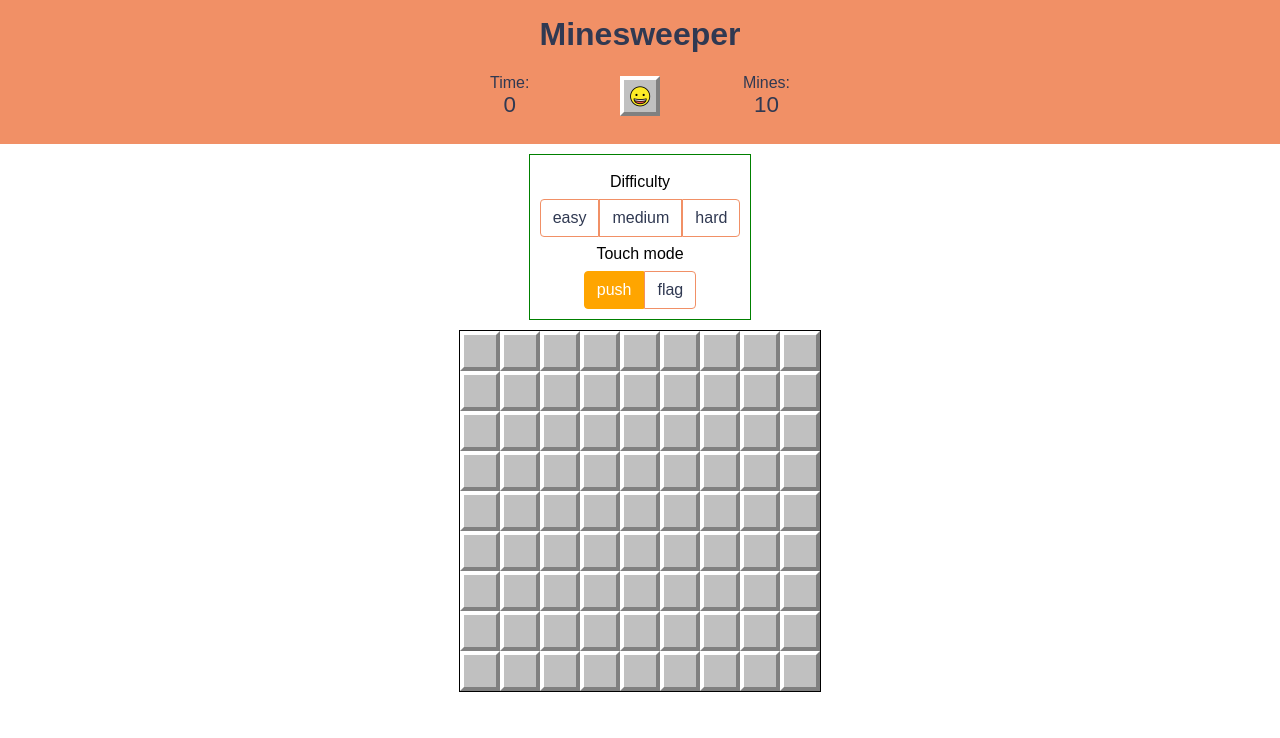
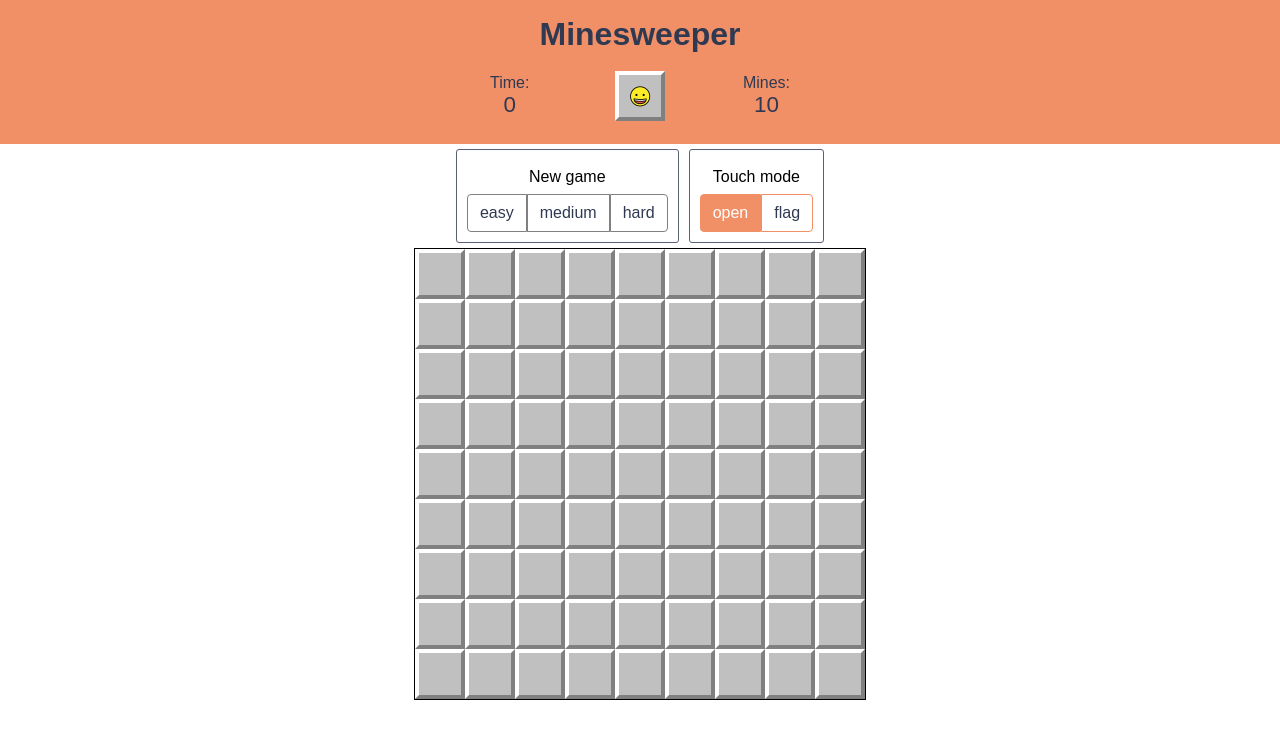
Before and after one commit to paulcacheux/minesweeper, a React (Create React App) app: page / in a window 1280 px wide. Shown: the top 738 px of the page. Built offline with nearby package versions, Linux system fonts and the light colour scheme.

Commit message:
Rework the config box

```diff
--- a/public/css/style.css
+++ b/public/css/style.css
@@ -2,7 +2,7 @@
     --main-bg-color: rgb(192, 192, 192);
     --top-border-color: white;
     --bottom-border-color: rgb(128, 128, 128);
-    --cell-width: 40px;
+    --cell-width: 50px;
     --big-border-width: 4px;
     --small-border-width: 2px;
     --banner-color: var(--main-bg-color);
--- a/src/components/Config.tsx
+++ b/src/components/Config.tsx
@@ -13,7 +13,7 @@ interface IBoardConfigProps {
 
 const BoardConfigLink: React.FC<IBoardConfigProps> = (props: IBoardConfigProps) => {
     return (
-        <a className="btn" href={`?width=${props.width}&height=${props.height}&bombs=${props.bombs}`}>{props.title}</a>
+        <a className="btn select" href={`?width=${props.width}&height=${props.height}&bombs=${props.bombs}`}>{props.title}</a>
     );
 }
 
@@ -26,7 +26,7 @@ interface IClickConfigProps {
 const ToolConfigButton: React.FC<IClickConfigProps> = (props: IClickConfigProps) => {
     const dispatch = useDispatch();
 
-    let className = "btn";
+    let className = "btn tool";
     if (props.active) {
         className += " active";
     }
@@ -44,22 +44,26 @@ const Config: React.FC = () => {
     const leftClickFlagCurrent = useSelector((state: AppState) => state.tools.leftClickFlag);
 
     return (
-        <div id="config-box">
+        <div className="config">
+            <div className="config-box">
                 <div>
-                <p className="config-label">Difficulty</p>
+                    <p className="config-label">New game</p>
                     <div className="btn-group">
                         <BoardConfigLink title="easy" width={9} height={9} bombs={10} />
                         <BoardConfigLink title="medium" width={16} height={16} bombs={40} />
                         <BoardConfigLink title="hard" width={30} height={16} bombs={99} />
                     </div>
                 </div>
+            </div>
+            <div className="config-box">
                 <div>
                     <p className="config-label">Touch mode</p>
                     <div className="btn-group">
-                    <ToolConfigButton title="push" targetConfig={false} active={!leftClickFlagCurrent} />
+                        <ToolConfigButton title="open" targetConfig={false} active={!leftClickFlagCurrent} />
                         <ToolConfigButton title="flag" targetConfig={true} active={leftClickFlagCurrent} />
                     </div>
                 </div>
+            </div >
         </div>
     );
 }
--- a/src/components/Footer.tsx
+++ b/src/components/Footer.tsx
@@ -1,10 +1,11 @@
 import React from "react";
 import { useSelector } from "react-redux";
-import { BoardState, GameState } from "../store/types";
+import { GameState } from "../store/types";
 import "../style/Footer.css"
+import { AppState } from "../store/reducers";
 
 export const Footer: React.FC = () => {
-    const gameState = useSelector((state: BoardState) => state.gameState);
+    const gameState = useSelector((state: AppState) => state.game.gameState);
 
     let messages: Array<string>;
     let logoUrl: string;
--- a/src/components/Header.tsx
+++ b/src/components/Header.tsx
@@ -12,7 +12,7 @@ function headerSelector(state: AppState) {
     return { gameState: state.game.gameState, minesLeft };
 }
 
-export const Header: React.FC = () => {
+export const Header: React.FC = (props) => {
     const dispatch = useDispatch();
     const { gameState, minesLeft } = useSelector(headerSelector);
 
@@ -47,6 +47,7 @@ export const Header: React.FC = () => {
                     <p className="score-like">{minesLeft}</p>
                 </li>
             </ul>
+            {props.children}
         </header>
     );
 }
--- a/src/style/Config.css
+++ b/src/style/Config.css
@@ -1,8 +1,13 @@
-#config-box {
-    display: inline-block;
+.config {
+    display: flex;
+    justify-content: center;
+}
+
+.config-box {
     padding: 10px;
-    margin: 10px auto;
-    border: 1px solid green;
+    margin: 5px;
+    border: 1px solid #596275;
+    border-radius: 3px;
 }
 
 .config-label {
@@ -31,10 +36,17 @@
     line-height: 1.5;
     border-radius: .25rem;
     transition: color .15s ease-in-out, background-color .15s ease-in-out, border-color .15s ease-in-out, box-shadow .15s ease-in-out;
+    margin: 0;
+}
+
+.btn.tool {
     color: var(--text-color);
-    /*background-color: var(--main-bg-color);*/
     border-color: var(--header-color);
-    margin: 0;
+}
+
+.btn.select {
+    color: var(--text-color);
+    border-color: grey;
 }
 
 .btn-group > .btn:not(:last-child):not(.dropdown-toggle) {
@@ -53,6 +65,6 @@
 
 .btn:hover, .btn.active {
     color: #fff;
-    background-color: orange;
-    border-color: orange;
+    background-color: var(--header-color);
+    border-color: var(--header-color);
 }
```
Lines whose indentation alone changed are shown as unchanged.
